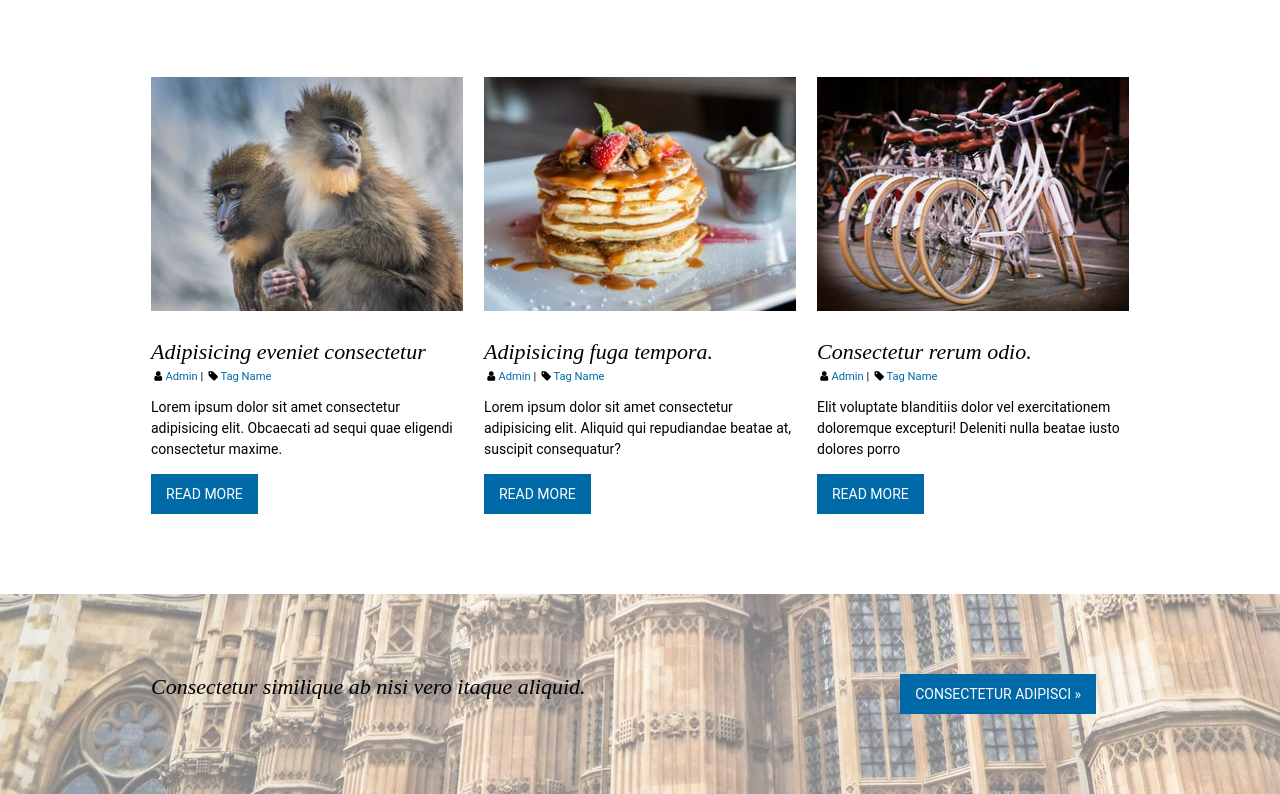
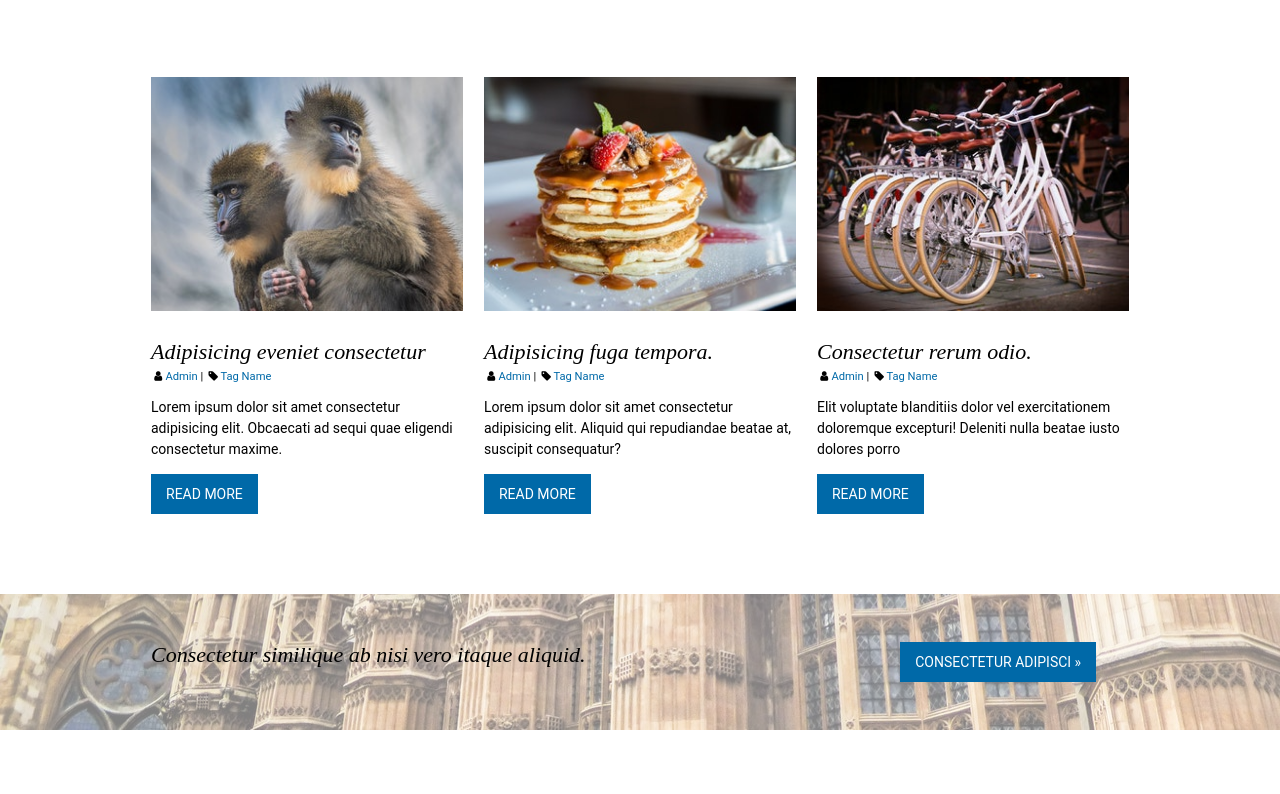
Before and after one commit to kevcomedia/wetwest-clone, a website: page src/index.html in a window 1280 px wide. Shown: the part 2476-3270 px from the top of the page. After the commit the page ends 3206 px from the top, so only its background shows below. Drawn offline with Linux system fonts and the light colour scheme.

Commit message:
Make padding narrower

```diff
--- a/src/index.html
+++ b/src/index.html
@@ -93,7 +93,7 @@
     </div>
   </section>
 
-  <section class="row row_background_light">
+  <section class="row row_background_light row_padding_narrow">
     <div class="row__content grid">
       <div class="grid__item_col_3-4">
         <h2 class="heading">Consectetur similique ab nisi vero itaque aliquid.</h2>
--- a/src/stylesheets/main.css
+++ b/src/stylesheets/main.css
@@ -39,6 +39,15 @@
   grid-row-gap: 5.7143em; /* 4 */
   padding-bottom: 5.7143em; /* 3 */
   padding-top: 5.7143em; /* 3 */
+}
+
+/**
+ * Row with 3/5 the usual padding.
+ */
+
+.row_padding_narrow {
+  padding-bottom: 3.4286em;
+  padding-top: 3.4286em;
 }
 
 /**
```
